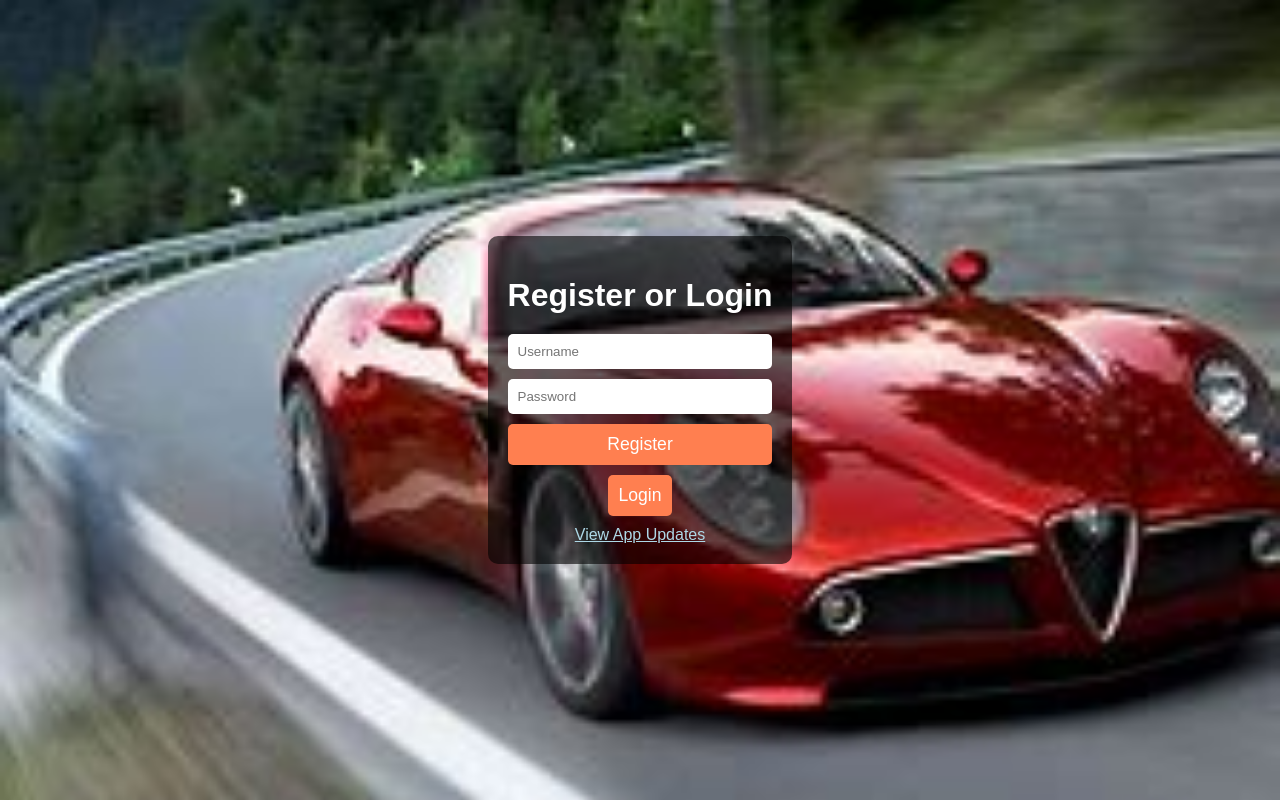
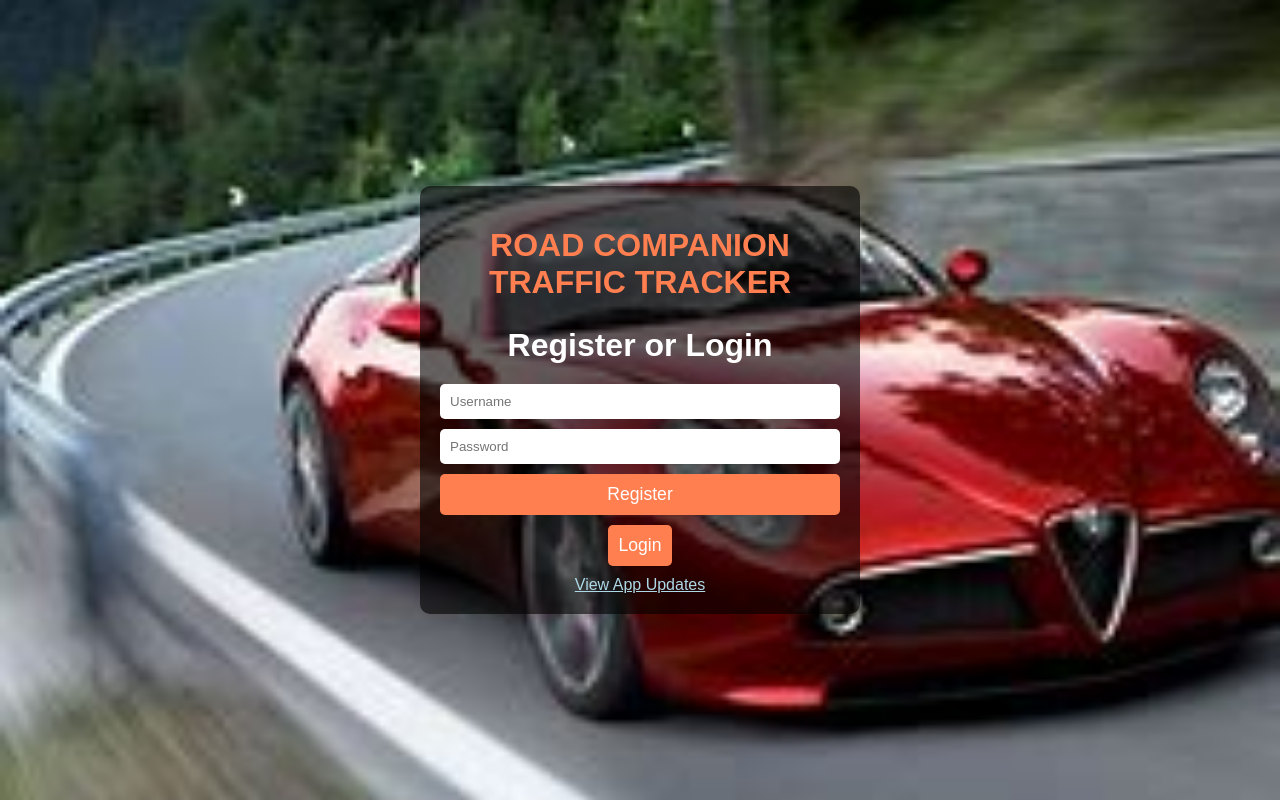
Before and after one commit to Kayhub2/Builders-Hub-Project, a plain HTML site: page index.html in a window 1280 px wide. Drawn offline with Linux system fonts and the light colour scheme.

Commit message:
update it

```diff
--- a/index.html
+++ b/index.html
@@ -3,7 +3,7 @@
 <head>
     <meta charset="UTF-8">
     <meta name="viewport" content="width=device-width, initial-scale=1.0">
-    <title>User Registration - Road Companion Traffic Tracker</title>
+    <title>Road Companion Traffic Tracker</title>
     <style>
         body {
             font-family: Arial, sans-serif;
@@ -25,6 +25,12 @@
             border-radius: 10px;
         }
         h1 {
+            font-size: 2em;
+            margin-bottom: 20px;
+            color: coral;
+        }
+
+        h2 {
             font-size: 2em;
             margin-bottom: 20px;
         }
@@ -59,7 +65,8 @@
 </head>
 <body>
     <div class="container">
-        <h1>Register or Login</h1>
+        <h1>ROAD COMPANION TRAFFIC TRACKER</h1>
+        <h2>Register or Login</h2>
         <!-- Form for Register/Login -->
         <form id="registrationForm">
             <input type="text" id="username" placeholder="Username" required>
```
